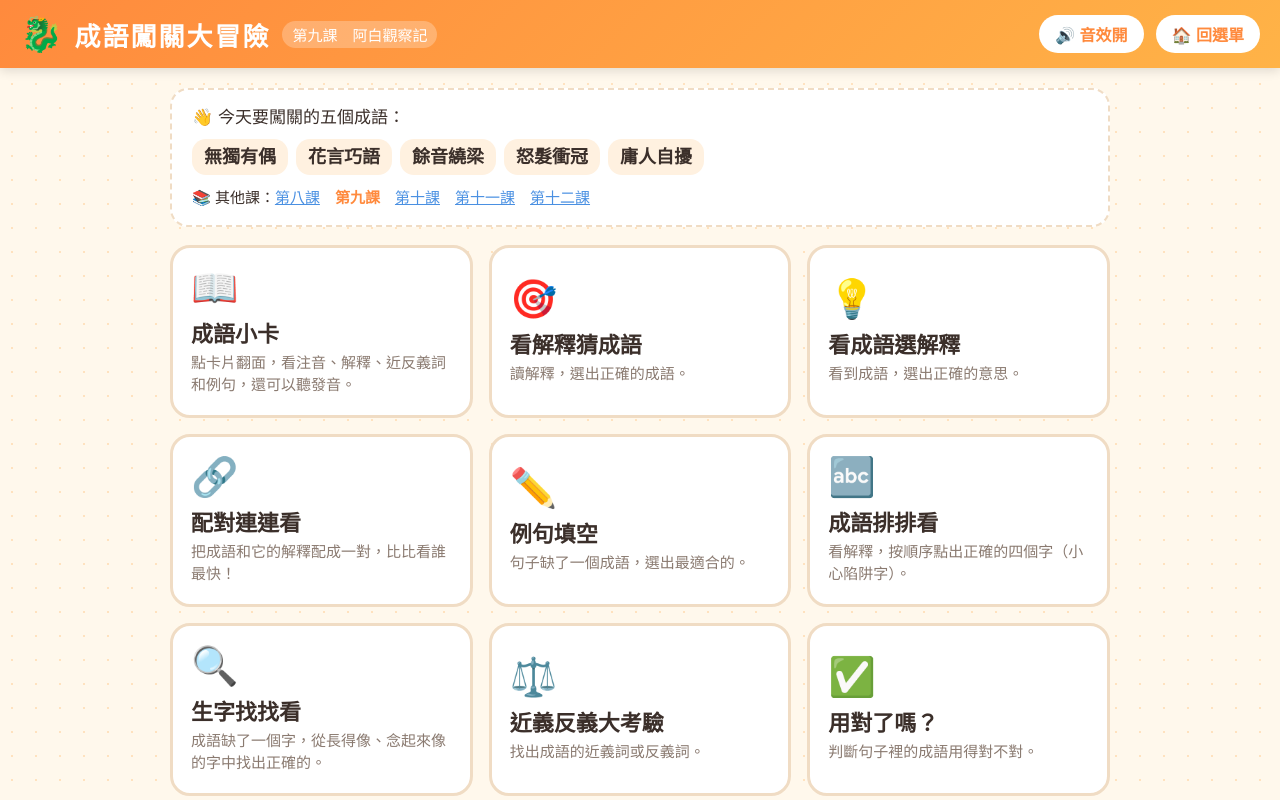
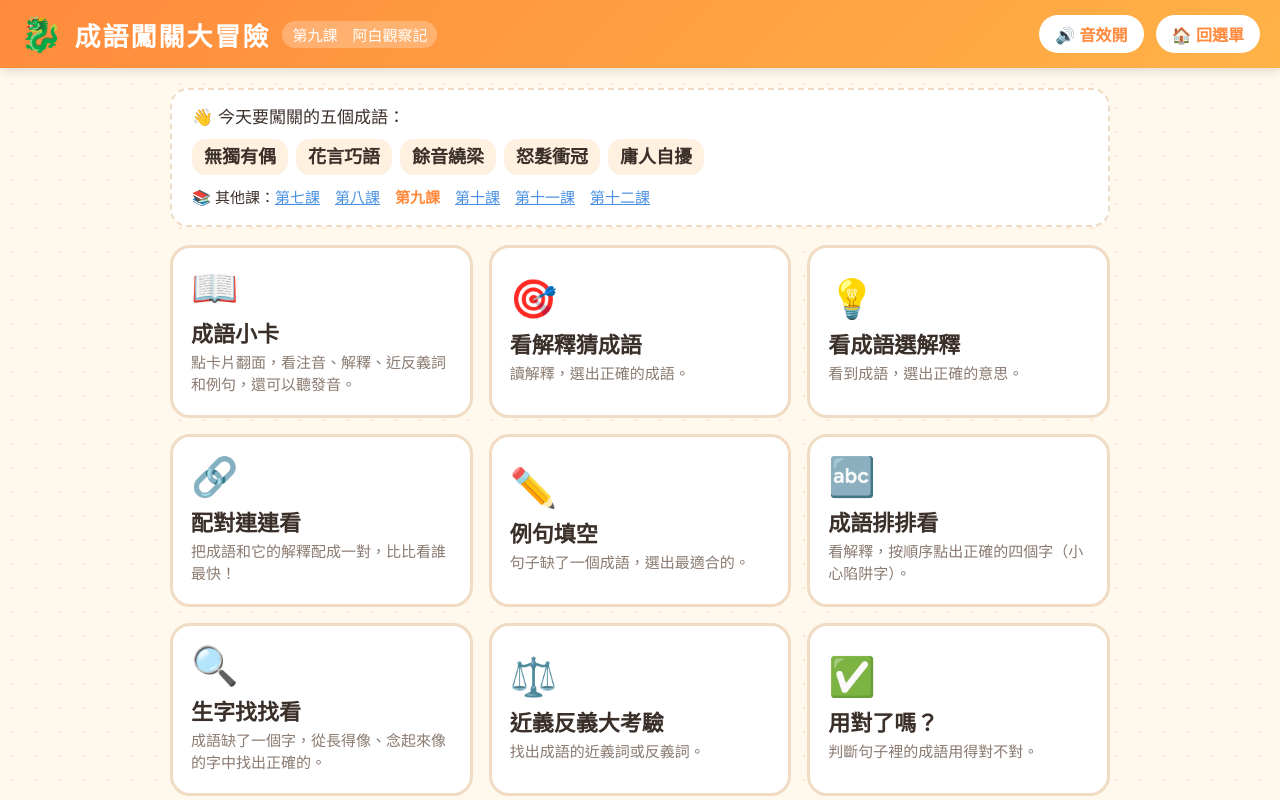
Before and after one commit to floralinlolo-max/idiom-games, a plain HTML site: page L9.html in a window 1280 px wide. Shown: the top 800 px of the page. Drawn offline with Linux system fonts and the light colour scheme.

Commit message:
更新 L9.html

```diff
--- a/L9.html
+++ b/L9.html
@@ -117,7 +117,7 @@
 
 <script>
 const LESSON_ID = "L9";
-const LESSONS = [{"id":"L8","short":"第八課","file":"index.html"},{"id":"L9","short":"第九課","file":"L9.html"},{"id":"L10","short":"第十課","file":"L10.html"},{"id":"L11","short":"第十一課","file":"L11.html"},{"id":"L12","short":"第十二課","file":"L12.html"}];
+const LESSONS = [{"id":"L7","short":"第七課","file":"L7.html"},{"id":"L8","short":"第八課","file":"index.html"},{"id":"L9","short":"第九課","file":"L9.html"},{"id":"L10","short":"第十課","file":"L10.html"},{"id":"L11","short":"第十一課","file":"L11.html"},{"id":"L12","short":"第十二課","file":"L12.html"}];
 const IDIOMS = [
  {
   "w": "無獨有偶",
```
